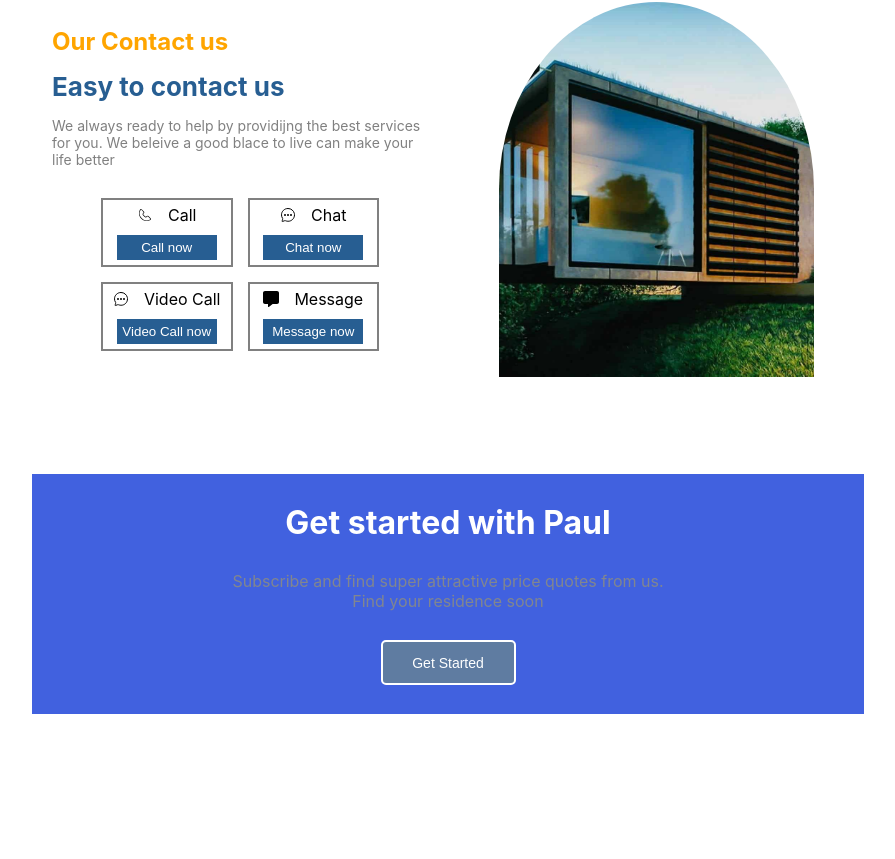
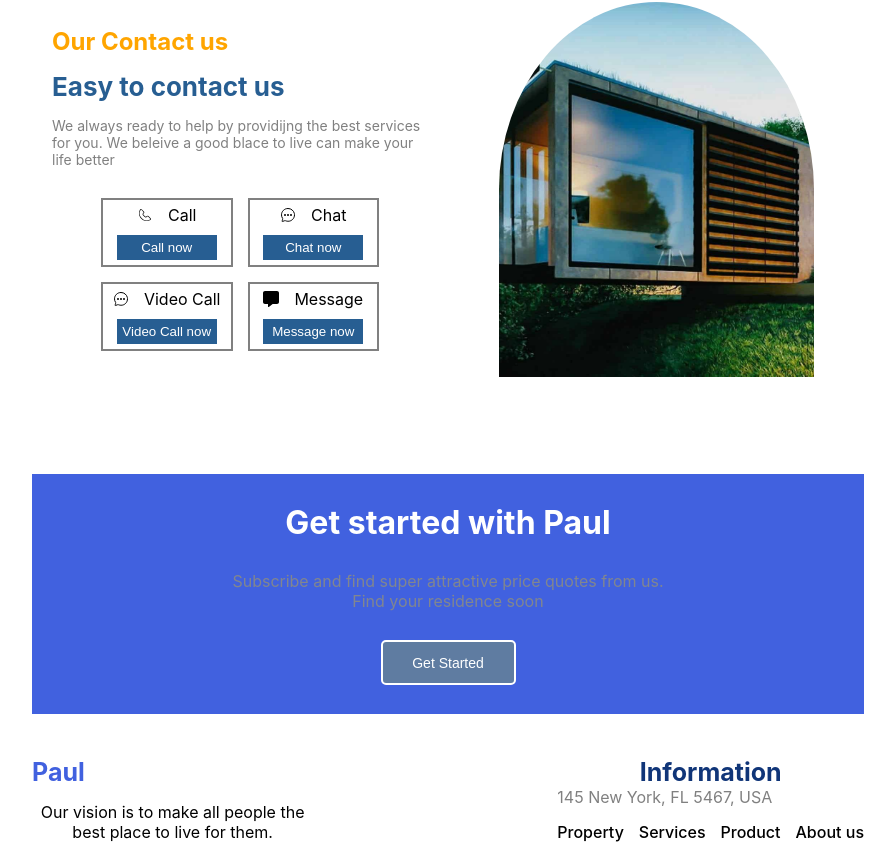
Before and after one commit to Paul2000-2000/RealEstate, a React (Create React App) app: page / in a window 1280 px wide. Shown: the part 2015-2874 px from the top of the page, without its empty margins (192-1087 px from the left). Before the commit the page ends 2729 px from the top, so only its background shows below. Built offline with nearby package versions, Linux system fonts and the light colour scheme.

Commit message:
finishing footer

```diff
--- a/src/App.js
+++ b/src/App.js
@@ -3,6 +3,7 @@ import GetStarted from "./views/GetStarted/GetStarted";
 import Hero from "./views/Hero/Hero";
 import Residencies from "./views/Residencies/Residencies";
 import Value from "./views/Value/Value";
+import Footer from "./views/Footer/Footer";
 
 function App() {
   return (
@@ -12,6 +13,7 @@ function App() {
       <Value />
       <Contact />
       <GetStarted />
+      <Footer />
     </div>
   );
 }
--- /dev/null
+++ b/src/views/Footer/Footer.css
@@ -0,0 +1,90 @@
+.footer{
+    height: 15vh;
+    margin-top: 25px;
+}
+
+.footer-content{
+    height: 100%;
+    margin: auto;
+    max-width: 65%;
+    display: flex;
+    justify-content: space-between;
+    align-items: center;
+}
+
+.footer-left{
+    height: 100%;
+    display:flex;
+    flex-direction: column;
+    justify-content: center;
+    gap: 15px;
+}
+
+.footer-left-title{
+    font-size: 25px;
+    font-weight: bold;
+    color: #4161df;
+
+}
+
+.footer-left-desc{
+    max-width: 60%;
+    text-align: center;
+}
+
+.footer-right{
+    display: flex;
+    flex-direction: column;
+    gap: 15px;
+}
+
+.footer-right-title{
+    font-size: 25px;
+    font-weight: bold;
+    color: #103578;
+    text-align: center;
+}
+
+.footer-right-desc{
+    color: grey;
+}
+
+.footer-right-ul{
+    list-style-type: none;
+    display: flex;
+    gap: 15px;
+}
+
+.footer-right-li{
+    color: black;
+    font-weight: 500;
+}
+
+@media screen and (max-width:1100px) {
+
+    .footer-left-title{
+        text-align: center;
+    }
+
+
+    .footer-content{
+        flex-direction: column;
+        gap: 15px;
+    }
+    .footer-left{
+        align-items: center;
+    }
+
+    .footer-right{
+        align-items: center;
+    }
+
+}
+
+@media screen and (max-width:550px)
+{
+    .footer-left-desc{
+        max-width: 75%;
+
+    }
+}
--- /dev/null
+++ b/src/views/Footer/Footer.js
@@ -0,0 +1,31 @@
+import React from "react";
+import "./Footer.css";
+
+const Footer = () => {
+  return (
+    <div className="footer">
+      <div className="footer-content">
+        <div className="footer-left">
+          <p className="footer-left-title"> Paul</p>
+          <p className="footer-left-desc">
+            Our vision is to make all people the best place to live for them.
+          </p>
+        </div>
+        <div className="footer-right">
+          <div>
+            <h1 className="footer-right-title">Information</h1>
+            <p className="footer-right-desc">145 New York, FL 5467, USA</p>
+          </div>
+          <ul className="footer-right-ul">
+            <li className="footer-right-li">Property</li>
+            <li className="footer-right-li">Services</li>
+            <li className="footer-right-li">Product</li>
+            <li className="footer-right-li">About us</li>
+          </ul>
+        </div>
+      </div>
+    </div>
+  );
+};
+
+export default Footer;
```
